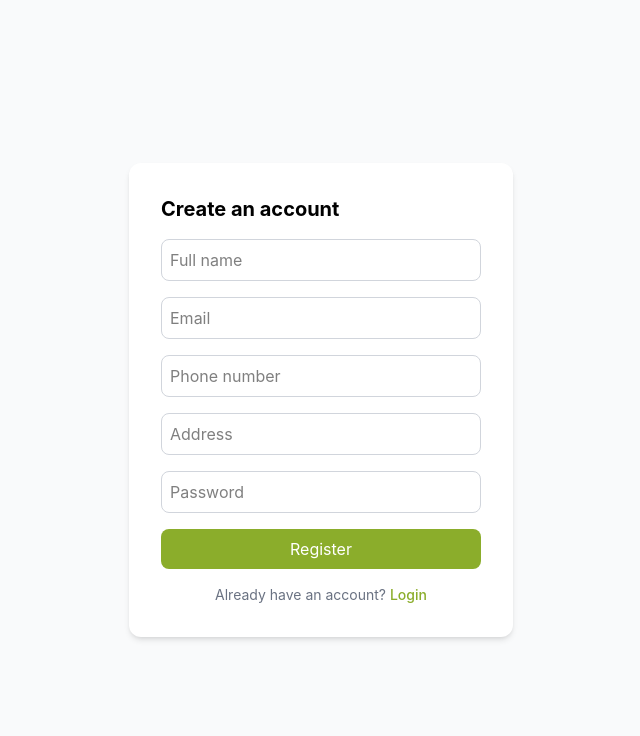
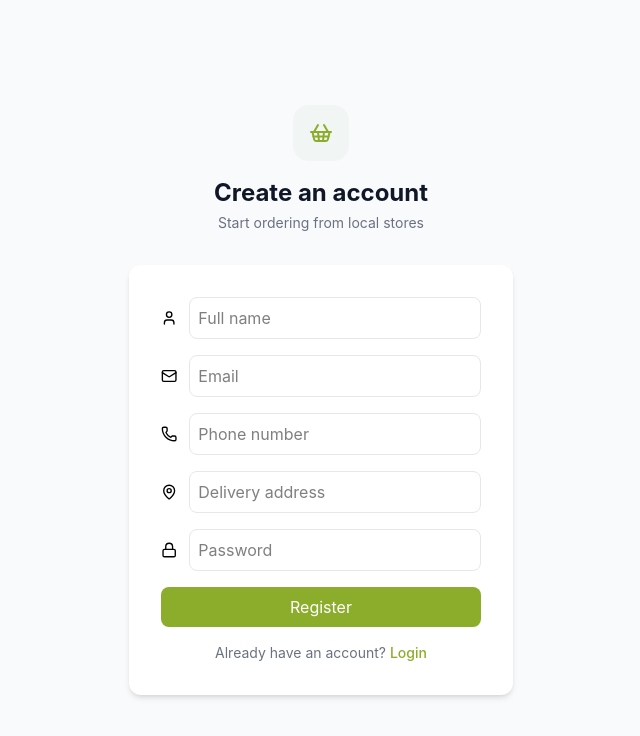
Before and after one commit to sonavbinu/newProject, a React (Vite) app in the folder sub-user/: page /register in a window 1280 px wide. Shown: the top 736 px of the page, without its empty margins (319-959 px from the left). Built offline with nearby package versions, Linux system fonts and the light colour scheme.

Commit message:
updated ui

```diff
--- a/sub-user/src/Pages/Login/Login.jsx
+++ b/sub-user/src/Pages/Login/Login.jsx
@@ -3,10 +3,12 @@ import { useDispatch } from "react-redux";
 import { useNavigate, Link } from "react-router-dom";
 import { loginCustomer } from "../../redux/slices/customerAuthSlice";
 import { toast } from "react-toastify";
+import { ShoppingBasket, Mail, Lock } from "lucide-react";
 
 const Login = () => {
   const [email, setEmail] = useState("");
   const [password, setPassword] = useState("");
+  const [loading, setLoading] = useState(false);
   const dispatch = useDispatch();
   const navigate = useNavigate();
 
@@ -23,43 +25,60 @@ const Login = () => {
 
   return (
     <div className="flex items-center justify-center min-h-screen bg-gray-50">
+      <div className="w-full max-w-sm">
+        <div className="flex flex-col items-center mb-8">
+          <div className="w-14 h-14 rounded-2xl bg-[#F1F5E3] flex items-center justify-center">
+            <ShoppingBasket size={26} className="text-[#8BAD2B] " />
+          </div>
+          <h1 className="text-2xl font-bold text-gray-900">Welcome back</h1>
+          <p className="text-sm text-gray-500 mt-1">Log in to start ordering</p>
+        </div>{" "}
         <form
           onSubmit={handleSubmit}
-        className="bg-white p-8 rounded-xl shadow-md w-full max-w-sm flex flex-col gap-4"
+          className="bg-white p-8 rounded-2xl shadow-sm border border-gray-100 w-full max-w-sm flex flex-col gap-4"
         >
-        <h1 className="text-xl font-bold">Login to order</h1>
+          <div className="flex items-center  gap-3">
+            <Mail size={18} />
             <input
               type="email"
               placeholder="Email"
               value={email}
               onChange={(e) => setEmail(e.target.value)}
               required
-          className="border border-gray-300 rounded-lg p-2 focus:outline-none focus:ring-2 focus:ring-[#8BAD2B]"
+              className="border w-full border-gray-300 rounded-lg p-2 focus:outline-none focus:ring-2 focus:ring-[#8BAD2B]"
             />
+          </div>
+
+          <div className="flex items-center gap-3">
+            <Lock size={18} />
             <input
               type="password"
               placeholder="Password"
               value={password}
               onChange={(e) => setPassword(e.target.value)}
               required
-          className="border border-gray-300 rounded-lg p-2 focus:outline-none focus:ring-2 focus:ring-[#8BAD2B]"
+              className="border w-full border-gray-300 rounded-lg p-2 focus:outline-none focus:ring-2 focus:ring-[#8BAD2B]"
             />
+          </div>
+
           <button
             type="submit"
+            disabled={loading}
             className="bg-[#8BAD2B] cursor-pointer text-white rounded-lg py-2 hover:opacity-90"
           >
-          Login
+            {loading ? "Logging in..." : "Login"}
           </button>
           <p className="text-sm text-center text-gray-500">
-          New here?{" "}
+            New here?
             <Link
               to="/register"
-            className="text-[#8BAD2B] hover:underline font-medium"
+              className="text-[#8BAD2B] hover:underline font-medium pl-1"
             >
-            Register
+              Create an account
             </Link>
           </p>
         </form>
+      </div>
     </div>
   );
 };
--- a/sub-user/src/Pages/Login/Register.jsx
+++ b/sub-user/src/Pages/Login/Register.jsx
@@ -1,6 +1,7 @@
 import React, { useState } from "react";
 import { useDispatch } from "react-redux";
 import { useNavigate, Link } from "react-router-dom";
+import { User, Mail, Phone, MapPin, Lock, ShoppingBasket } from "lucide-react";
 import { registerCustomer } from "../../redux/slices/customerAuthSlice";
 import { toast } from "react-toastify";
 
@@ -12,6 +13,7 @@ const Register = () => {
     phone: "",
     address: "",
   });
+  const [loading, setLoading] = useState(false);
   const dispatch = useDispatch();
   const navigate = useNavigate();
 
@@ -30,62 +32,80 @@ const Register = () => {
     }
   };
 
+  const fields = [
+    {
+      name: "name",
+      type: "text",
+      placeholder: "Full name",
+      icon: User,
+      required: true,
+    },
+    {
+      name: "email",
+      type: "email",
+      placeholder: "Email",
+      icon: Mail,
+      requrie: true,
+    },
+    { name: "phone", type: "tel", placeholder: "Phone number", icon: Phone },
+    {
+      name: "address",
+      type: "text",
+      placeholder: "Delivery address",
+      icon: MapPin,
+    },
+    {
+      name: "password",
+      type: "password",
+      placeholder: "Password",
+      icon: Lock,
+      required: true,
+      minLength: 6,
+    },
+  ];
+
   return (
     <div className="flex items-center justify-center min-h-screen bg-gray-50">
+      <div className="w-full max-w-sm">
+        <div className="flex flex-col items-center mb-8">
+          <div className="w-14 h-14 rounded-2xl bg-[#F1F5F3] flex items-center justify-center mb-4">
+            <ShoppingBasket className="text-[#8BAD2B]" />
+          </div>
+          <h1 className="text-2xl font-bold text-gray-900">
+            Create an account
+          </h1>
+          <p className="text-sm text-gray-500 mt-1">
+            Start ordering from local stores
+          </p>
+        </div>
         <form
           onSubmit={handleSubmit}
           className="bg-white p-8 rounded-xl shadow-md w-full max-w-sm flex flex-col gap-4"
         >
-        <h1 className="text-xl font-bold">Create an account</h1>
+          {fields.map(
+            ({ name, type, placeholder, icon: Icon, required, minLength }) => (
+              <div className="flex items-center gap-3" key={name}>
+                <Icon size={18} />
                 <input
-          type="text"
-          name="name"
-          placeholder="Full name"
-          value={formData.name}
+                  type={type}
+                  name={name}
+                  placeholder={placeholder}
+                  value={formData[name]}
                   onChange={handleChange}
-          required
-          className="border rounded-lg p-2 focus:outline-none focus:ring-2 focus:ring-[#8BAD2B] border-gray-300"
+                  required={required}
+                  minLength={minLength}
+                  className="w-full border border-gray-200 rounded-lg p-2 focus:outline-none focus:ring-2 focus:ring-[#8BAD2B] focus:border-transparent transition"
                 />
-        <input
-          type="email"
-          name="email"
-          placeholder="Email"
-          value={formData.email}
-          onChange={handleChange}
-          required
-          className="border rounded-lg p-2 focus:outline-none focus:ring-2 focus:ring-[#8BAD2B] border-gray-300"
-        />
-        <input
-          type="tel"
-          name="phone"
-          placeholder="Phone number"
-          value={formData.phone}
-          onChange={handleChange}
-          className="border rounded-lg p-2 focus:outline-none focus:ring-2 focus:ring-[#8BAD2B] border-gray-300"
-        />
-        <input
-          type="address"
-          name="address"
-          placeholder="Address"
-          onChange={handleChange}
-          value={formData.address}
-          className="border rounded-lg p-2 focus:outline-none border-gray-300 focus:ring-[#8BAD2B] focus:ring-2"
-        />
-        <input
-          type="password"
-          name="password"
-          placeholder="Password"
-          value={formData.password}
-          onChange={handleChange}
-          required
-          minLength={6}
-          className="border rounded-lg p-2 focus:outline-none focus:ring-2 focus:ring-[#8BAD2B] border-gray-300"
-        />
+              </div>
+            ),
+          )}
+
           <button
             type="submit"
+            disabled={loading}
             className="bg-[#8BAD2B] text-white rounded-lg py-2 hover:opacity-90"
           >
-          Register
+            {loading ? "Creating account..." : "Register"}
           </button>
           <p className="text-sm text-center text-gray-500">
             Already have an account?{" "}
@@ -95,6 +115,7 @@ const Register = () => {
           </p>
         </form>
       </div>
+    </div>
   );
 };
 
--- a/sub-user/src/Pages/Orders/OrderDetail.jsx
+++ b/sub-user/src/Pages/Orders/OrderDetail.jsx
@@ -5,6 +5,22 @@ import { CheckCircle2, ArrowLeft, Package, LogOut } from "lucide-react";
 import API from "../../api/api";
 import { logout } from "../../redux/slices/customerAuthSlice";
 import Navbar from "../../Components/Navbar";
+
+const statusColors = {
+  confirmation: "bg-yellow-100 text-yellow-700",
+  preparing: "bg-blue-100 text-blue-700",
+  packed: "bg-purple-100 text-purple-700",
+  completed: "bg-green-100 text-green-700",
+  rejected: "bg-red-100 text-red-700",
+};
+
+const statusLabels = {
+  confirmation: "Order placed",
+  preparing: "Preparing",
+  packed: "Packed",
+  completed: "Delivered",
+  rejected: "Rejected",
+};
 
 const OrderDetail = () => {
   const { orderId } = useParams();
@@ -32,8 +48,27 @@ const OrderDetail = () => {
     navigate("/");
   };
 
-  if (loading) return <div className="text-center mt-20">Loading order...</div>;
-  if (!order) return <div className="text-center mt-20">Order not found</div>;
+  if (loading) {
+    return (
+      <div className="min-h-screen bg-[#FAFAF7] flex items-center justify-center">
+        <p className="text-gray-500">Loading order...</p>
+      </div>
+    );
+  }
+  if (!order) {
+    return (
+      <div className="min-h-screen bg-[#FAFAF7] flex flex-col items-center justify-center gap-3">
+        <Package className="text-gray-300" size={32} />
+        <p className="text-gray-500">Order not found</p>
+        <button
+          onClick={() => navigate("/stores")}
+          className="text-[#8BAD2B] font-semibold text-sm hover:underline"
+        >
+          Back to stores
+        </button>
+      </div>
+    );
+  }
   return (
     <div className="min-h-screen bg-[#FAFAF7]   pb-24">
       <Navbar />
@@ -69,18 +104,35 @@ const OrderDetail = () => {
         </div>
 
         <div className="bg-white border border-gray-200 rounded-xl p-6 flex flex-col gap-4">
-          <div className="flex items-center gap-2 text-[#8BAD2B]">
-            <CheckCircle2 size={20} />
-            <span className="font-semibold">Order Placed successfully</span>
+          <div className="flex items-center justify-between">
+            <div className="flex items-center gap-2 text-[#8BAD2B]">
+              <CheckCircle2 size={20} />
+              <span className="font-semibold">Order Placed successfully</span>
+            </div>
+            <div>
+              <span
+                className={`text-xs font-semibold px-3 py-1 rounded-full ${
+                  statusColors[order.status] || "bg-gray-100 text-gray-600"
+                }`}
+              >
+                {statusLabels[order.status] || order.status}
+              </span>
+            </div>
+          </div>{" "}
+          <div>
+            <p className="text-xs text-gray-500 uppercase tracking-wide mb-1">
+              Store
+            </p>
+            <p className="font-semibold text-gray-900">
+              {order.store?.storeName}
+            </p>
           </div>
-          <div>
-            <p className="text-sm text-gray-500">Store</p>
-            <p className="font-medium">{order.store?.storeName}</p>
-          </div>
-
           <div className="flex flex-col gap-2 border-t border-gray-100 pt-4">
             {order.items.map((item) => (
-              <div key={item.product} className="flex justify-between text-sm">
+              <div
+                key={item.product}
+                className="flex justify-between text-gray-700 text-sm"
+              >
                 <span>
                   {item.name} x {item.quantity}
                 </span>
@@ -92,10 +144,10 @@ const OrderDetail = () => {
             <span>Total</span>
             <span>{order.total}</span>
           </div>
-          <p className="text-xs text-gray-400 flex gap-2 justify-between">
-            Status: {order.status}
-            <span>Payment : Cash on delivery</span>
-          </p>
+          <div className="flex justify-between text-xs text-gray-400 border-t border-gray-100 pt-4">
+            <span>Order #{order._id.slice(-8).toUpperCase()}</span>
+            <span>Cash on delivery</span>
+          </div>
         </div>
       </div>
     </div>
```
Also changed, not shown: sub-user/src/Pages/Cart/Cart.jsx (+26 -36 lines), 1 other file (tests, documents, lock files or other folders). Lines whose indentation alone changed are shown as unchanged.
